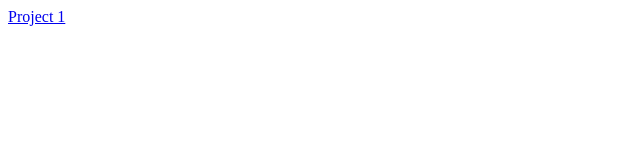
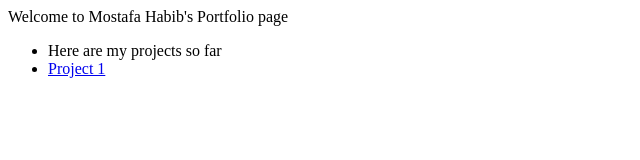
Before and after one commit to M00staff/M00staff.github.io, a plain HTML site: page index.html in a window 1280 px wide. Shown: the whole page, without its empty margins (0-640 px from the left). Drawn offline with Linux system fonts and the light colour scheme.

Commit message:
added html elements

```diff
--- a/index.html
+++ b/index.html
@@ -4,6 +4,12 @@
   <title>Mostafa's Profile Page</title>
 </head>
 <body>
+  Welcome to Mostafa Habib's Portfolio page
+  <ul>
+      <li>Here are my projects so far</li>
+      <li>
         <a href="http://m00staff.github.io/M00staff-Project-1/">Project 1</a>
+      </li>
+  </ul>
 </body>
 </html>
```
